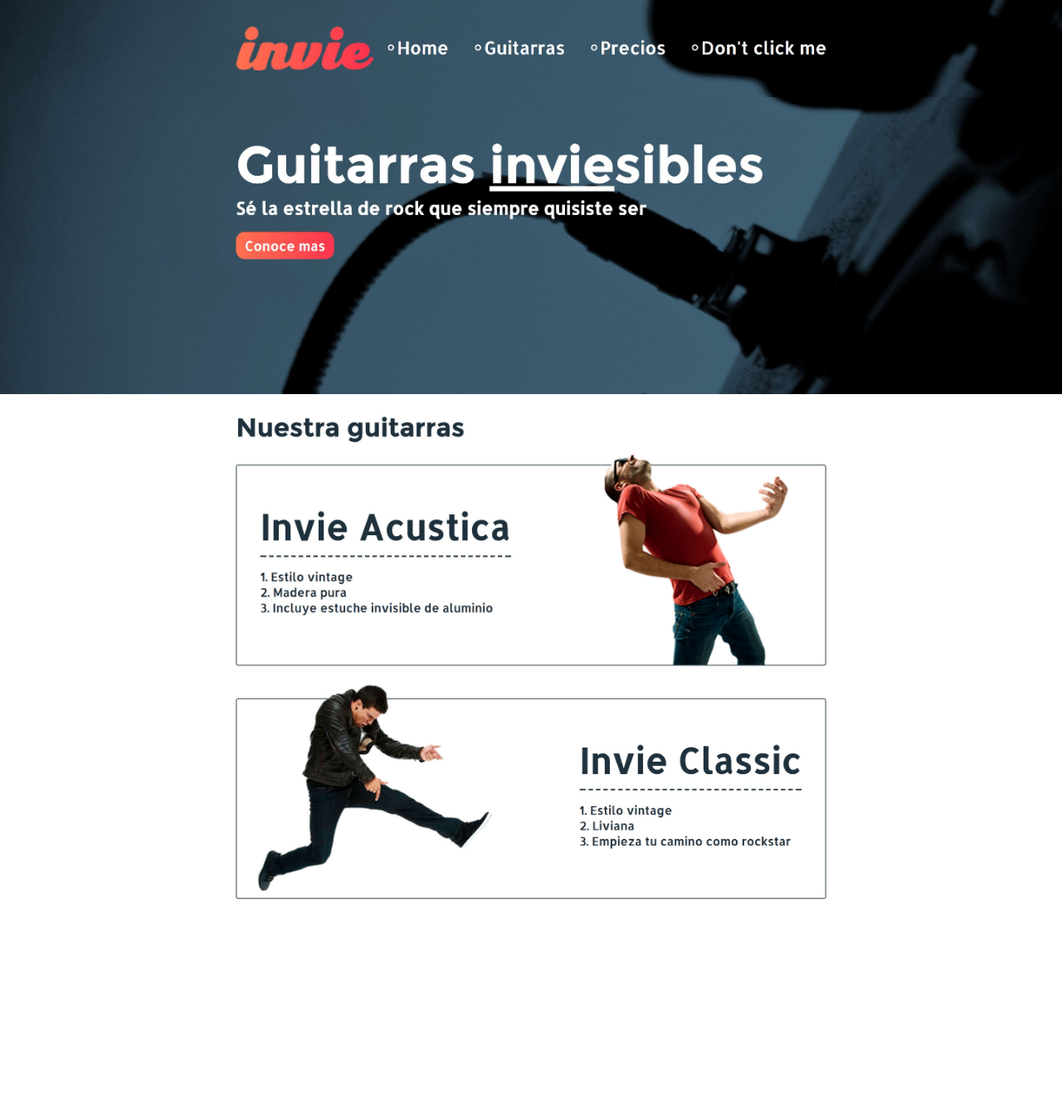
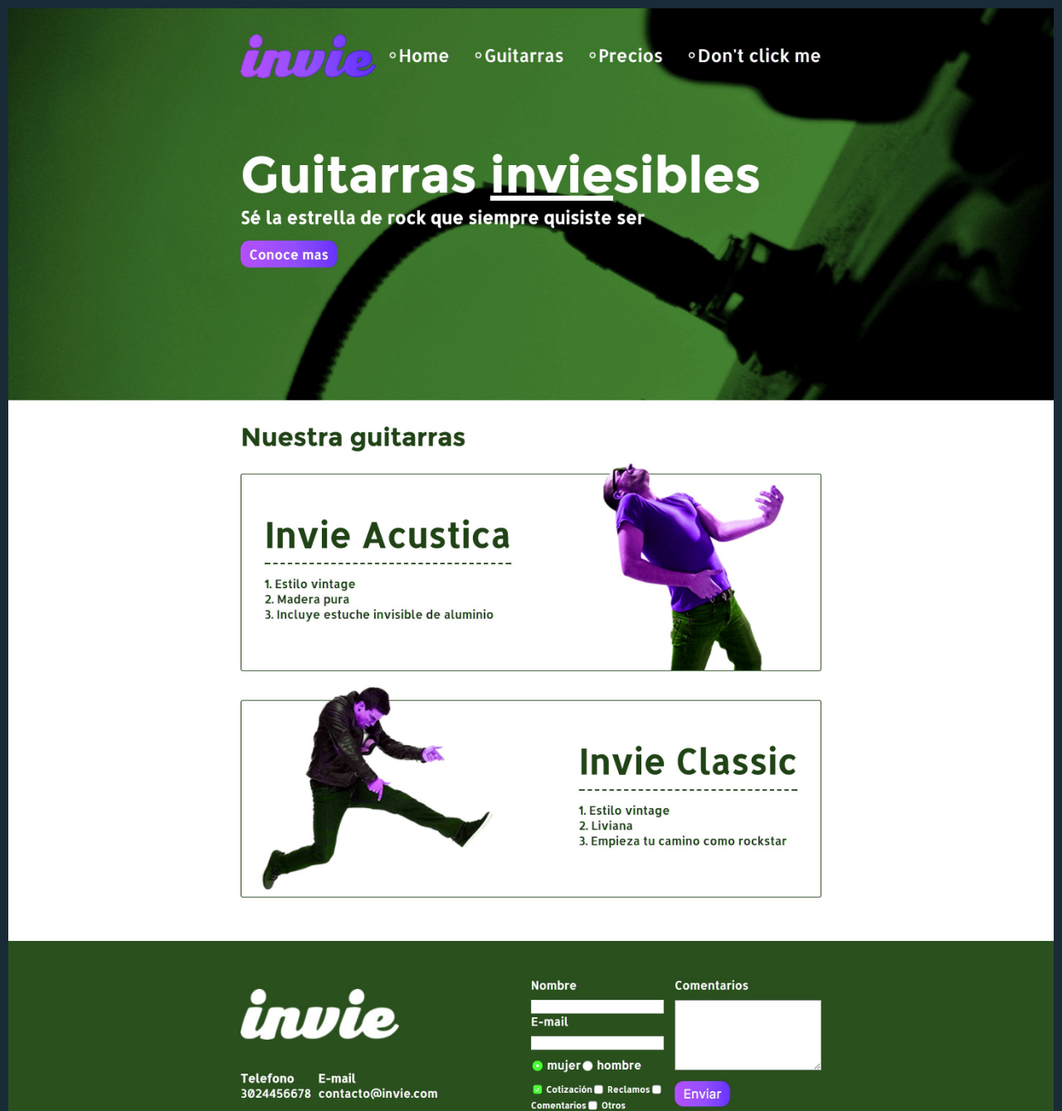
Before and after one commit to wilsonach/invie-github, a plain HTML site: page Invie/index.html in a window 1280 px wide. Shown: the top 1339 px of the page at 83% size. Before the commit the page ends 1129 px from the top, so only its background shows below. Drawn offline with Linux system fonts and the light colour scheme.

Commit message:
nueva version de invie-verde

```diff
--- a/Invie/index.html
+++ b/Invie/index.html
@@ -5,6 +5,7 @@
     <style media="screen">
       body {
           margin: 0;
+          border: 10px solid #192b36;
 
       }
       img{
@@ -14,9 +15,6 @@
       </style>
   </head>
   <body>
-    <img src="header.jpg" alt="">
-    <img src="hero.jpg" alt="">
-    <img src="acustica.jpg" alt="">
-    <img src="clasica.jpg" alt="">
+    <img src="nueva-version.jpg" alt="">
   </body>
 </html>
```
Also changed, not shown: Invie/nueva-version.jpg (added).
